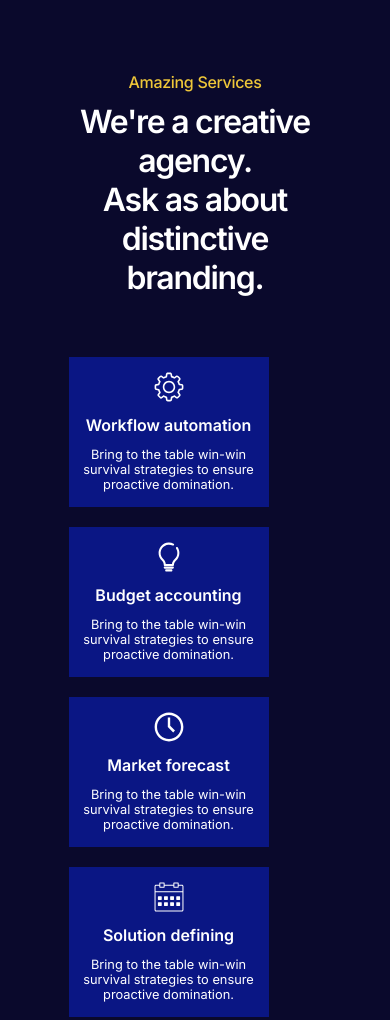
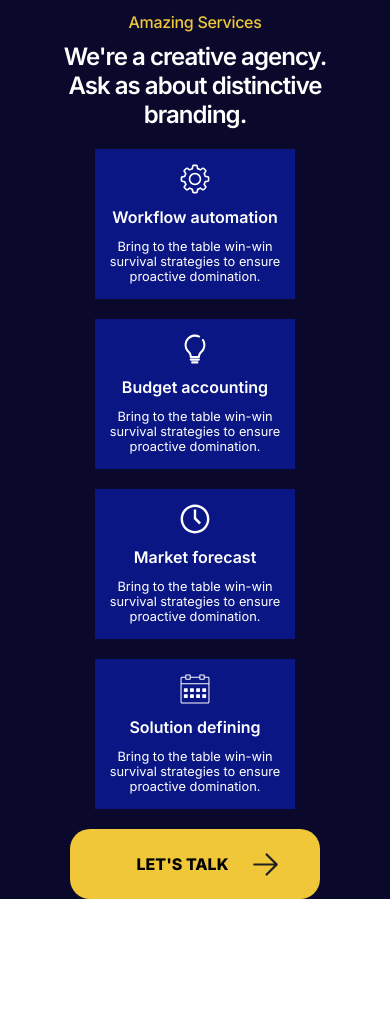
Before and after one commit to eldarnasiroov/Busin, a plain HTML site: page index.html in a window 390 px wide. Shown: the part 607-1627 px from the top of the page. After the commit the page ends 1506 px from the top, so only its background shows below. Drawn offline with Linux system fonts and the light colour scheme.

Commit message:
add respons

```diff
--- a/style.scss
+++ b/style.scss
@@ -250,6 +250,7 @@
 }
 
 // media
+
 @media screen and (max-width: 1150px) {
   .header {
     ._header_container {
@@ -292,6 +293,22 @@
     }
     .header_section_text {
       width: 70%;
+    }
+  }
+  .main {
+    .main_section_1 {
+      margin-top: 10px;
+      .section_1_blocks {
+        margin-top: 10px;
+        flex-direction: column;
+        align-items: center;
+      }
+      .section_1_title {
+        font-size: 1.5rem;
+      }
+      .lets_talk_button {
+        margin-top: 10px;
+      }
     }
   }
 }
```
Also changed, not shown: style.css, 1 other file.
